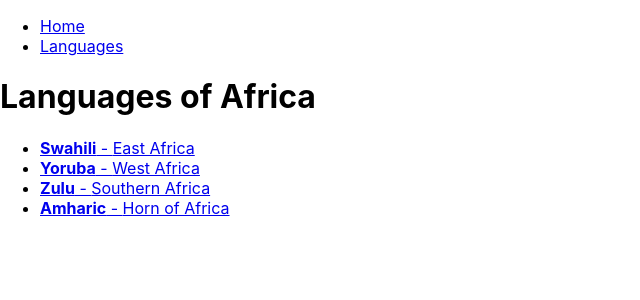
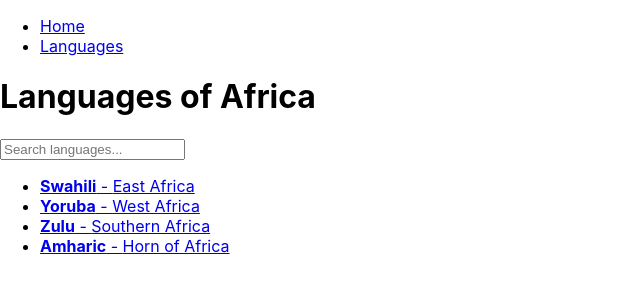
Before and after one commit to johnzama/african-languages-catalog, a React (Create React App) app: page /languages in a window 1280 px wide. Shown: the top 300 px of the page, without its empty margins (0-640 px from the left). Built offline with nearby package versions, Linux system fonts and the light colour scheme.

Commit message:
newfiles

```diff
--- a/src/components/LanguagesList.js
+++ b/src/components/LanguagesList.js
@@ -1,6 +1,7 @@
-import React from 'react';
+import React, { useState } from 'react';
 import { Link } from 'react-router-dom';
 
+// Sample data representing some African languages
 const languages = [
   { id: 1, name: 'Swahili', region: 'East Africa' },
   { id: 2, name: 'Yoruba', region: 'West Africa' },
@@ -9,11 +10,29 @@ const languages = [
 ];
 
 const LanguagesList = () => {
+  const [searchTerm, setSearchTerm] = useState('');
+
+  // Filter languages based on the search term
+  const filteredLanguages = languages.filter(language =>
+    language.name.toLowerCase().includes(searchTerm.toLowerCase()) ||
+    language.region.toLowerCase().includes(searchTerm.toLowerCase())
+  );
+
   return (
     <div>
       <h1>Languages of Africa</h1>
+
+      {/* Search bar for filtering languages */}
+      <input
+        type="text"
+        placeholder="Search languages..."
+        value={searchTerm}
+        onChange={(e) => setSearchTerm(e.target.value)}
+      />
+
+      {/* Display filtered list of languages */}
       <ul>
-        {languages.map((language) => (
+        {filteredLanguages.map((language) => (
           <li key={language.id}>
             <Link to={`/languages/${language.id}`}>
               <strong>{language.name}</strong> - {language.region}
```
